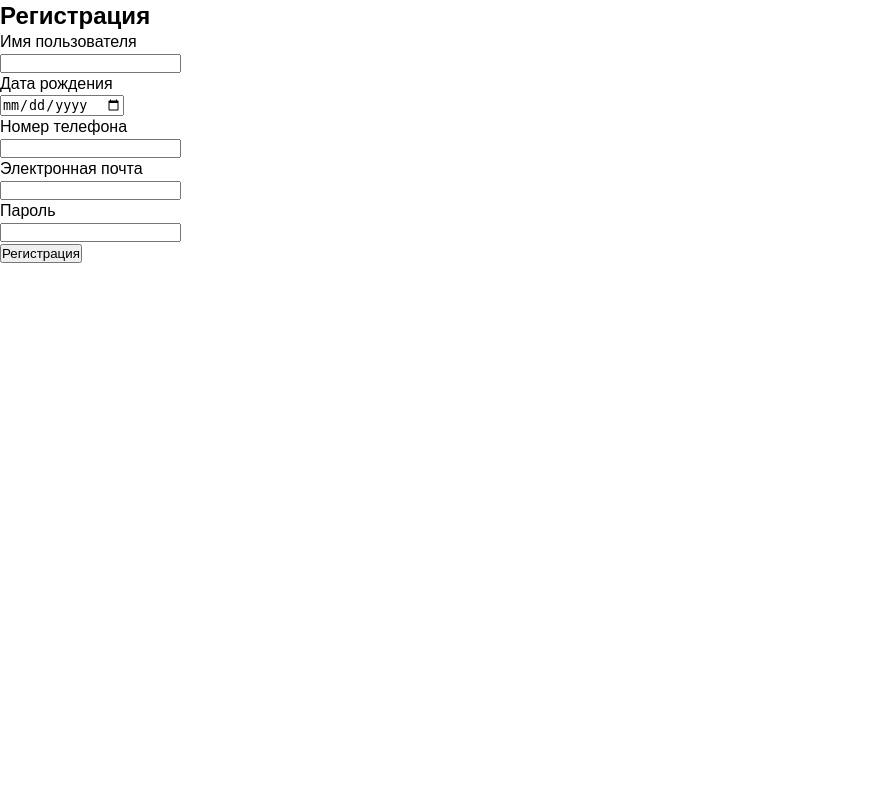
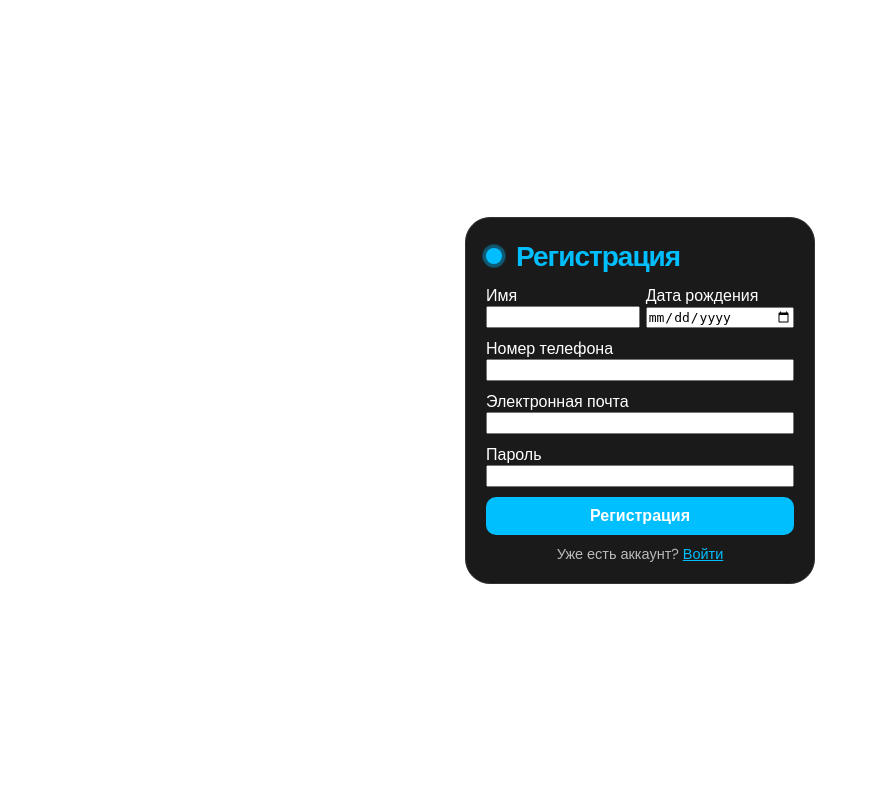
Before and after one commit to airtoour/gearmind-bot, a Flask app: page /signup/ in a window 1280 px wide. Shown: the whole page, without its empty margins (0-878 px from the left). Run offline with Flask 3, Linux system fonts and the light colour scheme; parts of the project's set-up code (start-up, migrations or seed data) failed here and were passed over; some libraries are stand-ins or nearby versions.

Commit message:
небольшой фронт, не тестил

```diff
--- a/src/models/forms/forms.py
+++ b/src/models/forms/forms.py
@@ -5,7 +5,7 @@ from wtforms.validators import DataRequired, InputRequired, Length, Email
 
 
 class SignUpForm(FlaskForm):
-    name = StringField('Имя пользователя', validators=[DataRequired()])
+    name = StringField('Имя', validators=[DataRequired()])
     bday = DateField('Дата рождения', validators=[DataRequired()])
     phone = StringField('Номер телефона', validators=[DataRequired()])
     email = StringField('Электронная почта', validators=[DataRequired(), Email()])
--- a/src/routes/run_flask.py
+++ b/src/routes/run_flask.py
@@ -1,6 +1,7 @@
 from src.db.config import app, db
 from src.routes.login import login_bp
 from src.routes.signup import signup_bp
+from get_env import get_env
 
 app.register_blueprint(signup_bp, url_prefix='/signup')
 app.register_blueprint(login_bp, url_prefix='/login')
@@ -22,4 +23,6 @@ if __name__ == '__main__':
 
     with app.app_context():
         db.create_all()
-    app.run(ssl_context=ssl_context)
+    app.run(host=str(get_env("FLASK_HOST")),
+            port=get_env("FLASK_PORT"),
+            ssl_context=ssl_context)
--- a/src/routes/signup.py
+++ b/src/routes/signup.py
@@ -1,4 +1,4 @@
-from flask import Blueprint, render_template, redirect, url_for
+from flask import Blueprint, render_template, redirect, url_for, request
 from flask_login import login_user, LoginManager
 
 from src.models.forms.forms import SignUpForm
@@ -18,22 +18,21 @@ def load_user(name):
 
 @signup_bp.route('/', methods=['GET', 'POST'])
 def signup():
-    form = SignUpForm()
     message = ""
 
-    if form.validate_on_submit():
-        name = form.name.data
-        bday = form.bday.data
-        phone = form.phone.data
-        email = form.email.data
-        password = form.password.data
+    if request.method == 'POST':
+        name = request.form.get('name')
+        bday = request.form.get('bday')
+        phone = request.form.get('phone')
+        email = request.form.get('email')
+        password = request.form.get('password')
 
         is_user = Users.get_current(phone)
 
         try:
             if is_user:
                 message = 'Пользователь уже существует, попробуйте снова!'
-                return render_template('signup.html', form=form, message=message)
+                return render_template('signup.html', message=message)
             else:
                 new_user = Users.create(
                     first_name=name,
@@ -48,4 +47,4 @@ def signup():
         except Exception as e:
             app.logger.error(str(e))
 
-    return render_template('signup.html', form=form, message=message)
+    return render_template('signup.html', message=message)
--- a/src/routes/static/css/signup.css
+++ b/src/routes/static/css/signup.css
@@ -11,28 +11,153 @@ body {
     font-size: 300;
     color: var(--tg-theme-text-color);
     background: var(--tg-theme-bg-color);
+    display: flex;
+    justify-content: center;
+    align-items: center;
+    height: 100vh;
+    margin: 0;
 }
 
-title {
-    margin-top: 50px;
-    margin-bottom: 10px;
+form {
+    display: flex;
+    flex-direction: column;
+    gap: 10px;
+    max-width: 350px;
+    padding: 20px;
+    border-radius: 25px;
+    position: relative;
+    background-color: #1a1a1a;
+    color: #fff;
+    border: 1px solid #333;
 }
 
-
-submitButton {
-    border: 0;
-    border-radius: 5px;
-    margin-top: 50px;
-    height: 60px;
-    width: 200px;
-    font-size: 20px;
-    font-weight: 500;
-    cursor: pointer;
-    transition: all 500ms ease;
-    color: var(--tg-theme-button-color);
-    background-color: var(--tg-theme-button-text-color);
+.form label {
+    position: relative;
 }
 
-submitButton:hover {
-    background: var(--tg-theme-secondary-bg-color);
+.form label .input {
+    background-color: #333;
+    color: #fff;
+    width: 100%;
+    padding: 20px 05px 05px 10px;
+    outline: 0;
+    border: 1px solid rgba(105, 105, 105, 0.397);
+    border-radius: 10px;
 }
+
+.span {
+    font-weight: 400;
+}
+
+.form label .input + span {
+    color: rgba(255, 255, 255, 0.5);
+    position: absolute;
+    left: 10px;
+    top: 0px;
+    font-size: 0.9em;
+    cursor: text;
+    transition: 0.3s ease;
+}
+
+.form label .input:placeholder-shown + span {
+    top: 12.5px;
+    font-size: 0.9em;
+}
+
+.form label .input:focus + span,
+.form label .input:valid + span {
+    color: #00bfff;
+    top: 0px;
+    font-size: 0.7em;
+    font-weight: 600;
+}
+
+.title {
+    font-size: 28px;
+    font-weight: 600;
+    letter-spacing: -1px;
+    position: relative;
+    display: flex;
+    align-items: center;
+    padding-left: 30px;
+    color: #00bfff;
+}
+
+.title::before {
+    width: 18px;
+    height: 18px;
+}
+
+.title::after {
+    width: 18px;
+    height: 18px;
+    animation: pulse 1s linear infinite;
+}
+
+.title::before,
+.title::after {
+    position: absolute;
+    content: "";
+    height: 16px;
+    width: 16px;
+    border-radius: 50%;
+    left: 0px;
+    background-color: #00bfff;
+}
+
+.message,
+.signin {
+  font-size: 14.5px;
+  color: rgba(255, 255, 255, 0.7);
+}
+
+.signin {
+  text-align: center;
+}
+
+.signin a:hover {
+  text-decoration: underline royalblue;
+}
+
+.signin a {
+  color: #00bfff;
+}
+
+.flex {
+    display: flex;
+    width: 100%;
+    gap: 6px;
+}
+
+.input {
+    font-size: medium;
+    width: 100%;
+  }
+
+.submit {
+    border: none;
+    outline: none;
+    padding: 10px;
+    border-radius: 10px;
+    color: #fff;
+    font-size: 16px;
+    font-weight: 700;
+    transform: .3s ease;
+    background-color: #00bfff;
+}
+
+.submit:hover {
+    background-color: #00bfff96;
+}
+
+@keyframes pulse {
+    from {
+        transform: scale(0.9);
+        opacity: 1;
+    }
+
+    to {
+        transform: scale(1.8);
+        opacity: 0;
+    }
+}
--- a/src/routes/templates/auth/signup.html
+++ b/src/routes/templates/auth/signup.html
@@ -10,27 +10,47 @@
 
     <body>
         <div class="signUpForm">
-            <h2 class="title">Регистрация</h2>
             <p>{{ message }}</p>
+
+            <div class="topLine">
+
+            </div>
+
             <form action="{{ url_for('signup.signup') }}" method="post">
-                {{ form.hidden_tag() }}
+                <p class="title">Регистрация</p>
 
-                <label class="labels">{{ form.name.label }}</label>
-                <p class="inputGroup" placeholder="Ваше имя">{{ form.name }}</p>
+                <div class="flex">
+                    <label>
+                        <span>Имя</span>
+                        <input class="input" type="name" name="name" placeholder="" required="">
+                    </label>
 
-                <label class="labels">{{ form.bday.label }}</label>
-                <p class="inputGroup" placeholder="Дата рождения" >{{ form.bday }}</p>
+                    <label>
+                        <span>Дата рождения</span>
+                        <input class="input" type="date" name="bday" placeholder="" required="">
+                    </label>
+                </div>
 
-                <label class="labels">{{ form.phone.label }}</label>
-                <p class="inputGroup" placeholder="Номер телефона">{{ form.phone }}</p>
+                <label>
+                    <span>Номер телефона</span>
+                    <input class="input" type="text" name="phone" placeholder="" required="">
+                </label>
 
-                <label class="labels">{{ form.email.label }}</label>
-                <p class="inputGroup" placeholder="Электронная почта">{{ form.email }}</p>
+                <label>
+                    <span>Электронная почта</span>
+                    <input class="input" type="email" name="email" placeholder="" required="">
+                </label>
 
-                <label class="labels">{{ form.password.label }}</label>
-                <p class="inputGroup" placeholder="Пароль">{{ form.password }}</p>
+                <label>
+                    <span>Пароль</span>
+                    <input class="input" type="password" name="password" placeholder="" required="">
+                </label>
 
-                <p class="submitButton">{{ form.submit }}</p>
+                <button class="submit">Регистрация</button>
+
+                <p class="signin">Уже есть аккаунт?
+                    <a href="{{ url_for('login.login') }}">Войти</a>
+                </p>
             </form>
         </div>
 
```
